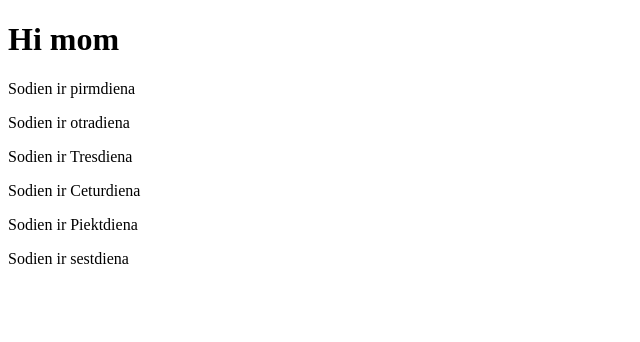
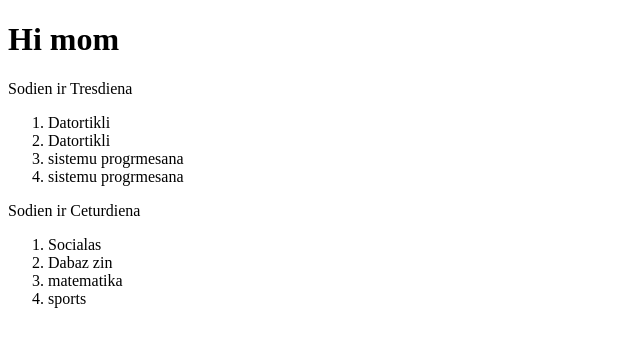
Before and after one commit to MarkussIPA22/stundu-saraksts-IPA22, a React (Create React App) app: page / in a window 1280 px wide. Shown: the top 342 px of the page, without its empty margins (0-640 px from the left). Built offline with nearby package versions, Linux system fonts and the light colour scheme.

Commit message:
jaunais stundu izraksts

```diff
--- a/src/App.js
+++ b/src/App.js
@@ -1,19 +1,35 @@
 import Diena from "./Diena";
 
 
+
 function App() {
+  const TresdienasStundas = [
+    "Datortikli",
+    "Datortikli",
+    " sistemu progrmesana",
+    " sistemu progrmesana"
+];
+
+const CeturdienasStundas = [
+    "Socialas",
+    "Dabaz zin",
+    " matematika",
+    " sports"
+];
   return (
 
 
   <>
     <h1>Hi mom</h1>
-    <Diena nosaukums = "pirmdiena"/>
-    <Diena nosaukums = "otradiena"/>
-    <Diena nosaukums = "Tresdiena"/>
-    <Diena nosaukums = "Ceturdiena"/>
-    <Diena nosaukums = "Piektdiena"/>
-    <Diena nosaukums = "sestdiena"/>
+
+    <Diena nosaukums = "Tresdiena" stundas={TresdienasStundas} />
+
+    <Diena nosaukums = "Ceturdiena" stundas={CeturdienasStundas}/>
+
+
+
+
     </>
-);
+)
 }
 export default App;
--- a/src/Diena.js
+++ b/src/Diena.js
@@ -1,5 +1,23 @@
+import Stunda from "./Stunda";
+
 function Diena (props) {
-return <p>Sodien ir {props.nosaukums} </p>;
+
+    return (
+<>
+<p>Sodien ir {props.nosaukums} </p>
+<ol>
+<Stunda nosaukums ={props.stundas[0]}/>
+<Stunda nosaukums ={props.stundas[1]}/>
+<Stunda nosaukums ={props.stundas[2]}/>
+<Stunda nosaukums ={props.stundas[3]}/>
+</ol>
+
+
+
+
+</>
+    )
 }
 
+
 export default Diena;
--- /dev/null
+++ b/src/Stunda.js
@@ -0,0 +1,9 @@
+import Diena from "./Diena";
+
+function Stunda (props) {
+    return   <li> {props.nosaukums} </li> ;
+
+    }
+    ;
+
+    export default Stunda;
```
